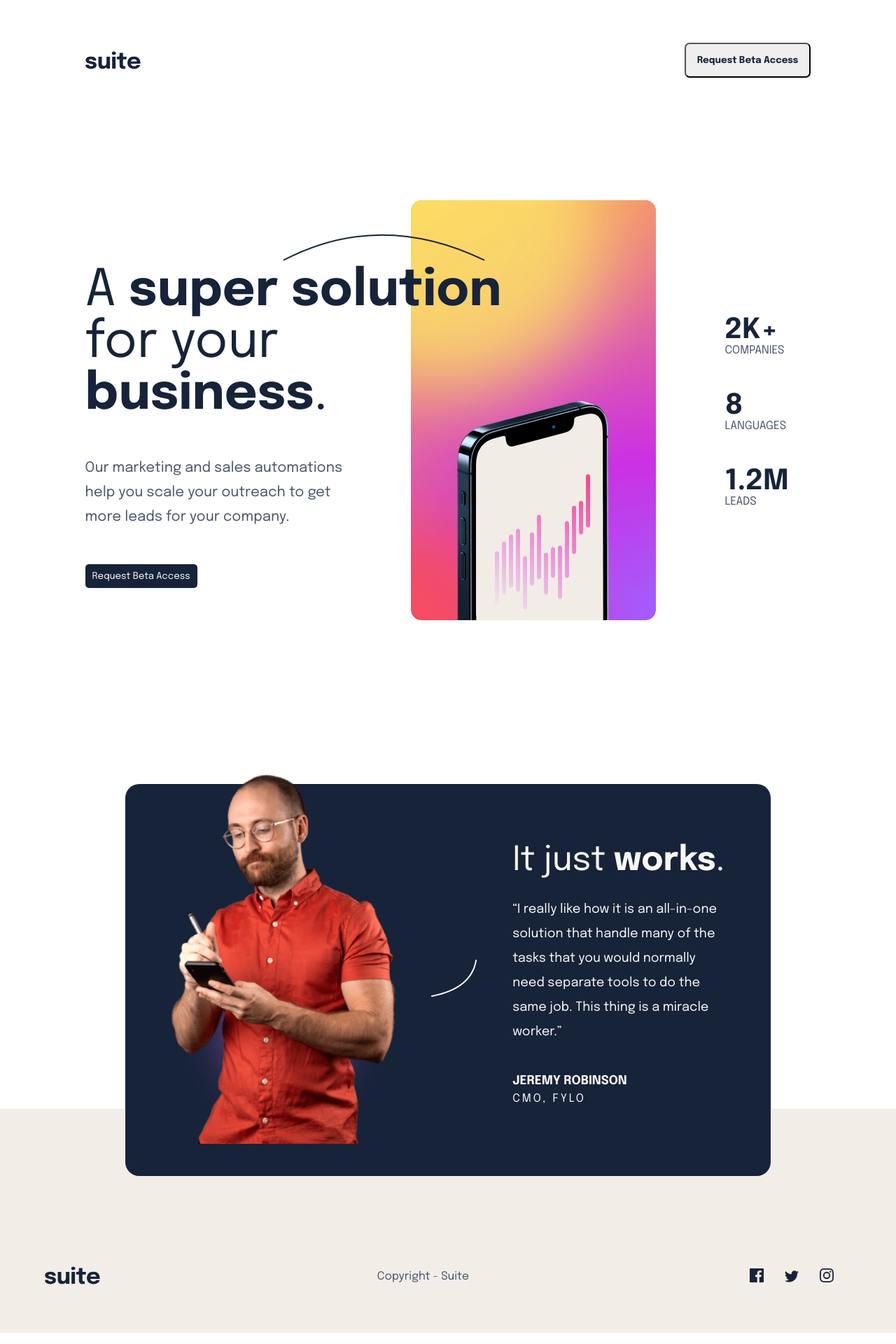
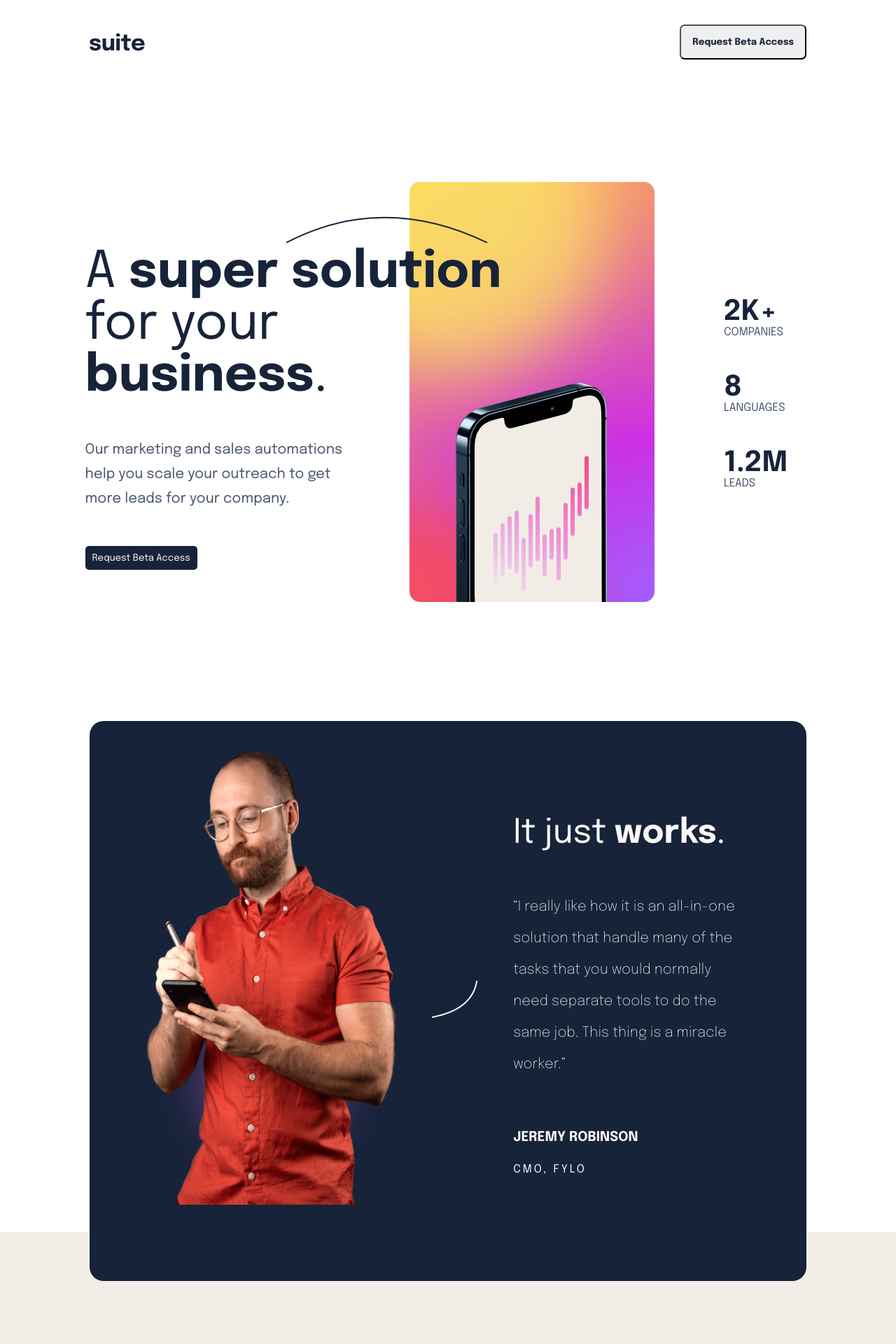
Before and after one commit to Bentil4/suite-landing-page, a React (Create React App) app: page / in a window 1280 px wide. Shown: the top 1920 px of the page at 70% size. Built offline with nearby package versions, Linux system fonts and the light colour scheme.

Commit message:
80% done with all media screens

```diff
--- a/src/pages/home.css
+++ b/src/pages/home.css
@@ -20,16 +20,16 @@ body {
 }
 
 nav {
-  width: 90%;
+  width: 100%;
   height: 15vh;
   display: flex;
   justify-content: center;
   align-items: center;
-  margin: 2% 0 8% 0;
+  margin: 0 0 8% 0;
 }
 
 .nav-bar {
-  width: inherit;
+  width: 90%;
   display: flex;
   justify-content: space-between;
   align-items: center;
@@ -137,14 +137,24 @@ main {
 
 /* section */
 
-section {
+/* section {
   display: flex;
   justify-content: center;
   align-items: center;
   width: 80%;
-  height: 86vh;
-  padding: 5% 0 5% 0;
+  height: 100vh;
   z-index: 2;
+} */
+
+section {
+  /* position: relative;  */
+  z-index: 1;
+  display: flex;
+  justify-content: center;
+  align-items: center;
+  width: 100%;
+  height: 100vh;
+  /* background: #172339; */
 }
 
 .section {
@@ -167,10 +177,14 @@ section {
   object-fit: cover;
   position: relative;
   width: 35%;
-  top: -5%;
+}
+
+.left-sec {
+  top: -4%;
 }
 
 .left-sec img {
+  height: 650px;
   width: 100%;
 }
 
@@ -187,8 +201,9 @@ section {
 }
 
 .right-sec .right-sec-2 {
-  font-size: 18px;
+  font-size: 22px;
   line-height: 35px;
+  font-weight: 200;
 }
 
 .right-sec-3 h5 {
@@ -200,16 +215,42 @@ section {
 }
 
 /* Footer */
-footer {
+/* footer {
   position: relative;
   top: -10em;
   display: flex;
   align-items: center;
   justify-content: center;
   width: 100%;
-  height: 25vi;
+  height: 25vh;
   background: #f3ede7;
-  bottom: -10em;
+  bottom: 10em;
+} */
+
+/* footer {
+  display: flex;
+  align-items: center;
+  justify-content: center;
+  position: relative;
+  bottom: 0;
+  width: 100%;
+  height: 30vh;
+
+  background: #f3ede7;
+  z-index: 0;
+} */
+
+footer {
+  display: flex;
+  justify-content: center;
+  align-items: center;
+  position: absolute;
+  bottom: 0;
+  width: 100%;
+  height: 50vh;
+  background: #f3ede7;
+  top: 230%;
+  z-index: 0;
 }
 
 .footer-bar {
@@ -329,7 +370,6 @@ footer {
     width: 100%;
     height: 180vh;
     background: none;
-    border: green solid 1px;
   }
 
   .section {
@@ -353,6 +393,7 @@ footer {
   .left-sec img {
     top: 100%;
     width: 200px;
+    height: 100%;
   }
 
   .middle-sec {
@@ -399,14 +440,12 @@ footer {
   /* Footer Starts */
 
   footer {
-    top: -10em;
+    top: 380%;
     bottom: -10em;
     height: 70vh;
-    border: 1px solid red;
   }
   .footer-bar {
     position: relative;
-    border: gold solid 1px;
     display: flex;
     flex-direction: column;
     justify-content: space-around;
@@ -427,13 +466,18 @@ footer {
 
 @media (min-width: 480px) and (max-width: 1199px) {
   /* Main */
+
+  nav {
+    margin-bottom: 20%;
+  }
   main {
+    width: 100%;
   }
 
   .sup-sub {
     display: flex;
     flex-wrap: wrap;
-    width: 90%;
+    width: inherit;
   }
 
   /* Sup Left */
@@ -443,17 +487,17 @@ footer {
     bottom: -45px;
   }
   .sup-sub-left .curved-line img {
-    width: 190px;
+    width: 230px;
   }
 
   .sup-sub-left .p-one {
-    font-size: 3.1em;
+    font-size: 3.8em;
     width: 120%;
   }
 
   .sup-sub-left .p-two {
-    font-size: 0.89em;
-    width: 80%;
+    font-size: 0.8em;
+    width: 60%;
     text-align: justify;
     line-height: 25px;
   }
@@ -466,13 +510,13 @@ footer {
   /* Sup Middle */
   .sup-sub-middle {
     position: relative;
-    left: 0%;
+    left: -7%;
     top: 50%;
   }
 
   .sup-mid img {
     width: 120%;
-    /* height: 50%; */
+    height: 500px;
   }
 
   /* Sub Right */
@@ -486,22 +530,29 @@ footer {
   /* Section */
 
   section {
-    border: gold solid 1px;
-    height: 180vh;
+    height: 140vh;
     width: 100%;
-    margin-top: 10em;
+    margin-top: 20em;
   }
   .section {
+    position: relative;
     display: flex;
     flex-direction: column;
     gap: 50px;
     width: 90%;
+    height: 130vh;
     border: white solid 1px;
   }
-
+  .left-sec img {
+    height: 100%;
+  }
   .left-sec {
     position: absolute;
-    top: 130%;
+    top: -30%;
+  }
+
+  .middle-sec {
+    margin-top: 15em;
   }
 
   .right-sec {
@@ -511,8 +562,209 @@ footer {
     text-align: center;
   }
 
+  .right-sec .right-sec-2 {
+    font-size: 1.2em;
+  }
+
+  /* Footer */
+
+  footer {
+    width: 100%;
+    display: flex;
+    justify-content: center;
+    align-items: center;
+    top: 320%;
+  }
+  .footer-bar {
+    width: 80%;
+    margin-top: 10em;
+  }
+}
+
+@media (min-width: 1200px) {
+  nav {
+    margin: 0 0 8% 0;
+  }
+
+  .nav-bar {
+    width: 80%;
+  }
+  /* Main */
+  main {
+    width: 90%;
+    height: calc(100vh - 15vh);
+    display: flex;
+    justify-content: center;
+    align-items: center;
+    margin: 0 0 10% 0;
+  }
+
+  .sup-sub {
+    width: 90%;
+    display: flex;
+    justify-content: center;
+  }
+
+  .sup-sub-left {
+    width: 60%;
+    display: flex;
+    flex-direction: column;
+    gap: 50px;
+    align-items: flex-start;
+    word-wrap: break-word;
+    z-index: 2;
+  }
+
+  .sup-sub-left .curved-line {
+    position: relative;
+    left: 46%;
+    margin: 0;
+    bottom: -8%;
+  }
+
+  .sup-sub-left .p-one {
+    font-size: 4.5em;
+    color: #172339;
+  }
+
+  .sup-sub-left .p-two {
+    width: 60%;
+    line-height: 35px;
+    font-size: 20px;
+    color: #49566d;
+  }
+
+  .sup-sub-left .sub-btn {
+    background: #172339;
+    color: #faf8f6;
+    padding: 10px;
+    border-radius: 5px;
+    border: none;
+    cursor: pointer;
+  }
+
+  .sup-sub-left .sub-btn:hover {
+    background: linear-gradient(to bottom right, #cb30e3, #ffa84e);
+  }
+
+  /* Sup Middle */
+
+  .sup-sub-middle {
+    position: relative;
+    width: 30%;
+    left: -15.3%;
+  }
+
+  .sup-mid img {
+    /* width: 100%; */
+  }
+
+  /* Sup Right */
+
+  .sup-sub-right {
+    display: flex;
+    width: 10%;
+    flex-direction: column;
+    justify-content: center;
+    gap: 50px;
+    right: 2%;
+    position: relative;
+  }
+
+  .sup-sub-right h3 {
+    font-size: 2.5rem;
+    color: #172339;
+  }
+
+  .sup-sub-right p {
+    color: #49566d;
+  }
+
+  /* Section */
+
+  section {
+    /* position: relative;  */
+    z-index: 1;
+    display: flex;
+    justify-content: center;
+    align-items: center;
+    width: 100%;
+    height: 100vh;
+  }
+
+  .section {
+    border-radius: 20px;
+    background: #172339;
+    display: flex;
+    justify-content: center;
+    align-items: center;
+    gap: 50px;
+    color: #faf8f6;
+    width: 80%;
+    height: 100%;
+  }
+
+  .left-sec img {
+    /* height: 890px; */
+    /* width: 110%; */
+  }
+
+  .right-sec {
+    display: flex;
+    flex-direction: column;
+    gap: 60px;
+    width: 33%;
+    line-height: 45px;
+  }
+
+  .right-sec .right-sec-1 p {
+    font-size: 3rem;
+  }
+
+  .right-sec .right-sec-2 {
+    font-size: 20px;
+    line-height: 45px;
+    font-weight: 200;
+  }
+
+  .right-sec-3 h5 {
+    font-size: 1.2rem;
+  }
+
+  .right-sec-3 p {
+    letter-spacing: 3px;
+  }
+
   /* Footer */
   footer {
-    height: 50vi;
+    display: flex;
+    justify-content: center;
+    align-items: center;
+    position: absolute;
+    bottom: 0;
+    width: 100%;
+    height: 50vh;
+    background: #f3ede7;
+    top: 220%;
+    z-index: 0;
+  }
+
+  .footer-bar {
+    width: 80%;
+    display: flex;
+    justify-content: space-between;
+    align-items: center;
+    margin-top: 10em;
+  }
+
+  .footer-2 {
+    color: #49566d;
+    font-size: 16px;
+  }
+
+  .footer-3 > img {
+    margin-right: 20px;
+    cursor: pointer;
+    padding: 5px;
   }
 }
```
